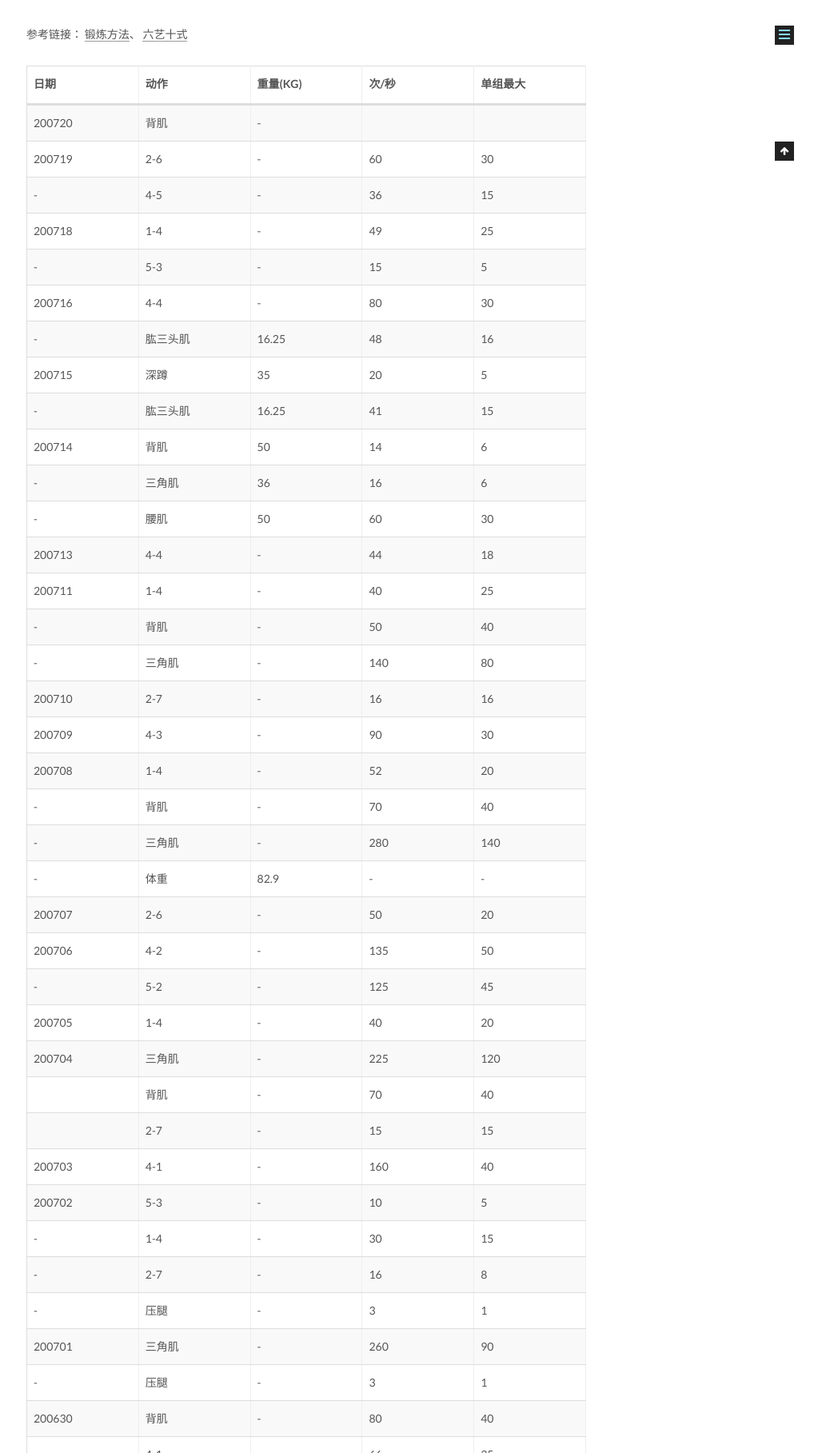
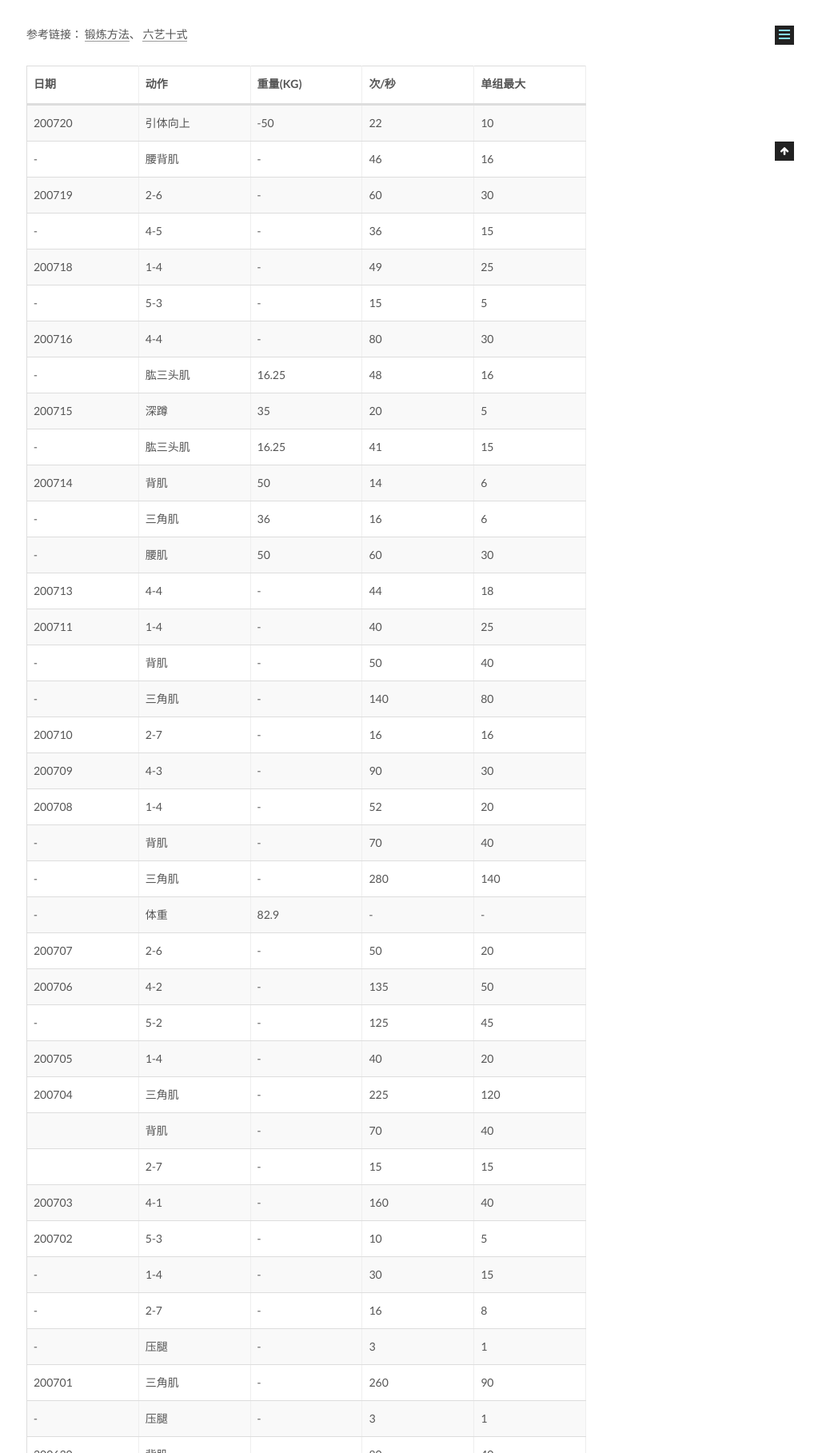
Before and after one commit to CodeHunter2006/CodeHunter2006.github.io, a Jekyll site: the page built from _posts/2020-06-01-Fitness_Record.md, in a window 1280 px wide, cut to the strip 799-2616 px from the top of the page. Shown: the whole strip at 80% size, without its empty margins (257-1280 px from the left). Built offline with Jekyll 4.4.1, drawn with Linux system fonts in a browser that asks for light colours.

Commit message:
[doc]: add contents.

```diff
--- a/_posts/2020-06-01-Fitness_Record.md
+++ b/_posts/2020-06-01-Fitness_Record.md
@@ -14,7 +14,8 @@ tags: Healthy
 
 | 日期   | 动作     | 重量(KG) | 次/秒 | 单组最大 |
 | ------ | -------- | -------- | ----- | -------- |
-| 200720 | 背肌     | -        |       |          |
+| 200720 | 引体向上 | -50      | 22    | 10       |
+| -      | 腰背肌   | -        | 46    | 16       |
 | 200719 | 2-6      | -        | 60    | 30       |
 | -      | 4-5      | -        | 36    | 15       |
 | 200718 | 1-4      | -        | 49    | 25       |
```
